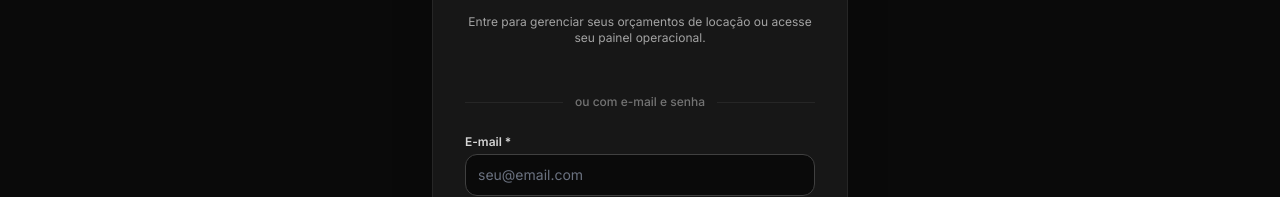
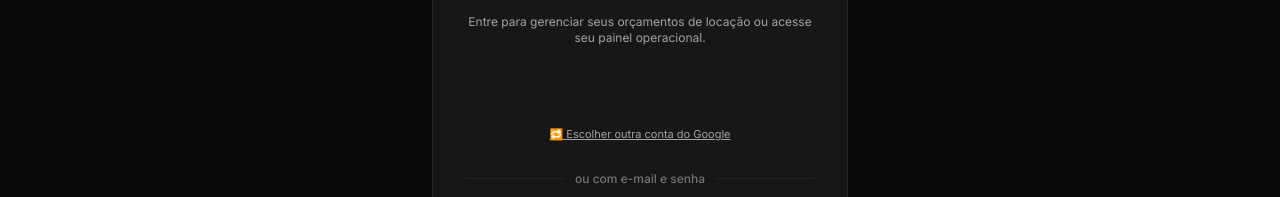
Before and after one commit to HelpUSA/plural_locacoes, a React (Vite) app: page /login in a window 1280 px wide. Shown: the part 262-459 px from the top of the page. Built offline with nearby package versions, Linux system fonts and the light colour scheme; no server answers.

Commit message:
feat: adicionar opcao de selecao/troca de conta do Google (prompt=select_account)

```diff
--- a/src/components/GoogleLoginButton.jsx
+++ b/src/components/GoogleLoginButton.jsx
@@ -3,7 +3,7 @@ import { useAuth } from "../context/AuthContext.jsx";
 
 export default function GoogleLoginButton({ onSuccessRedirect }) {
   const { loginWithGoogle } = useAuth();
-  const googleClientId = import.meta.env.VITE_GOOGLE_CLIENT_ID || "";
+  const googleClientId = import.meta.env.VITE_GOOGLE_CLIENT_ID || "812202824664-r66j9n6ar0f3l83fj73bqvojf8h6p9p5.apps.googleusercontent.com";
 
   useEffect(() => {
     if (!googleClientId) return;
@@ -17,16 +17,18 @@ export default function GoogleLoginButton({ onSuccessRedirect }) {
       if (window.google) {
         window.google.accounts.id.initialize({
           client_id: googleClientId,
-          callback: handleGoogleResponse
+          callback: handleGoogleResponse,
+          auto_select: false
         });
 
         const btnContainer = document.getElementById("googleBtnContainer");
         if (btnContainer) {
+          btnContainer.innerHTML = "";
           window.google.accounts.id.renderButton(btnContainer, {
             theme: "outline",
             size: "large",
             width: "100%",
-            text: "continue_with",
+            text: "signin_with",
             locale: "pt-BR"
           });
         }
@@ -68,51 +70,59 @@ export default function GoogleLoginButton({ onSuccessRedirect }) {
     }
   };
 
-  const handleSimularGoogle = async () => {
-    const promptEmail = prompt(
-      "Insira o Client ID do Google no Vercel ou digite seu e-mail do Google para testar agora:",
-      "helpus.ecommerce@gmail.com"
+  // Função para abrir o Seletor de Contas do Google com `prompt=select_account`
+  const handleEscolherOutraContaGoogle = () => {
+    const redirectUri = window.location.origin + "/login";
+    const googleAuthUrl = `https://accounts.google.com/o/oauth2/v2/auth?client_id=${googleClientId}&redirect_uri=${encodeURIComponent(
+      redirectUri
+    )}&response_type=id_token&scope=openid%20email%20profile&prompt=select_account&nonce=${Date.now()}`;
+
+    // Janela popup para escolha de conta do Google
+    const width = 500;
+    const height = 600;
+    const left = window.screenX + (window.innerWidth - width) / 2;
+    const top = window.screenY + (window.innerHeight - height) / 2;
+
+    const popup = window.open(
+      googleAuthUrl,
+      "GoogleAccountPicker",
+      `width=${width},height=${height},top=${top},left=${left}`
     );
-    if (!promptEmail) return;
 
-    const res = await loginWithGoogle({
-      email: promptEmail,
-      name: promptEmail.split("@")[0],
-      picture: "https://lh3.googleusercontent.com/a/default-user"
-    });
-
-    if (onSuccessRedirect) onSuccessRedirect(res);
+    // Escutar resposta do token via hash na URL
+    const checkHash = setInterval(() => {
+      try {
+        if (popup && popup.location && popup.location.href.includes("id_token=")) {
+          const hashParams = new URLSearchParams(popup.location.hash.substring(1));
+          const idToken = hashParams.get("id_token");
+          if (idToken) {
+            popup.close();
+            clearInterval(checkHash);
+            handleGoogleResponse({ credential: idToken });
+          }
+        }
+        if (popup && popup.closed) {
+          clearInterval(checkHash);
+        }
+      } catch (e) {
+        // Cross-origin até o redirecionamento
+      }
+    }, 500);
   };
 
-  if (googleClientId) {
-    return <div id="googleBtnContainer" className="w-full flex justify-center"></div>;
-  }
+  return (
+    <div className="space-y-2">
+      {/* Botão Nativo do Google */}
+      <div id="googleBtnContainer" className="w-full flex justify-center min-h-[44px]"></div>
 
-  return (
-    <button
-      type="button"
-      onClick={handleSimularGoogle}
-      className="w-full py-3 px-4 bg-white hover:bg-neutral-100 text-neutral-900 font-bold text-xs rounded-xl shadow transition flex items-center justify-center gap-3 border border-neutral-300"
-    >
-      <svg className="w-4 h-4" viewBox="0 0 24 24">
-        <path
-          fill="#4285F4"
-          d="M22.56 12.25c0-.78-.07-1.53-.2-2.25H12v4.26h5.92c-.26 1.37-1.04 2.53-2.21 3.31v2.77h3.57c2.08-1.92 3.28-4.74 3.28-8.09z"
-        />
-        <path
-          fill="#34A853"
-          d="M12 23c2.97 0 5.46-.98 7.28-2.66l-3.57-2.77c-.98.66-2.23 1.06-3.71 1.06-2.86 0-5.29-1.93-6.16-4.53H2.18v2.84C3.99 20.53 7.7 23 12 23z"
-        />
-        <path
-          fill="#FBBC05"
-          d="M5.84 14.09c-.22-.66-.35-1.36-.35-2.09s.13-1.43.35-2.09V7.06H2.18C1.43 8.55 1 10.22 1 12s.43 3.45 1.18 4.94l2.85-2.22.81-.63z"
-        />
-        <path
-          fill="#EA4335"
-          d="M12 5.38c1.62 0 3.06.56 4.21 1.64l3.15-3.15C17.45 2.09 14.97 1 12 1 7.7 1 3.99 3.47 2.18 7.06l3.66 2.84c.87-2.6 3.3-4.52 6.16-4.52z"
-        />
-      </svg>
-      <span>Entrar com a Conta Google</span>
-    </button>
+      {/* Botão de Troca / Seleção de Outra Conta */}
+      <button
+        type="button"
+        onClick={handleEscolherOutraContaGoogle}
+        className="w-full text-[11px] text-neutral-400 hover:text-white underline text-center transition py-1 block"
+      >
+        <span>🔁 Escolher outra conta do Google</span>
+      </button>
+    </div>
   );
 }
```
